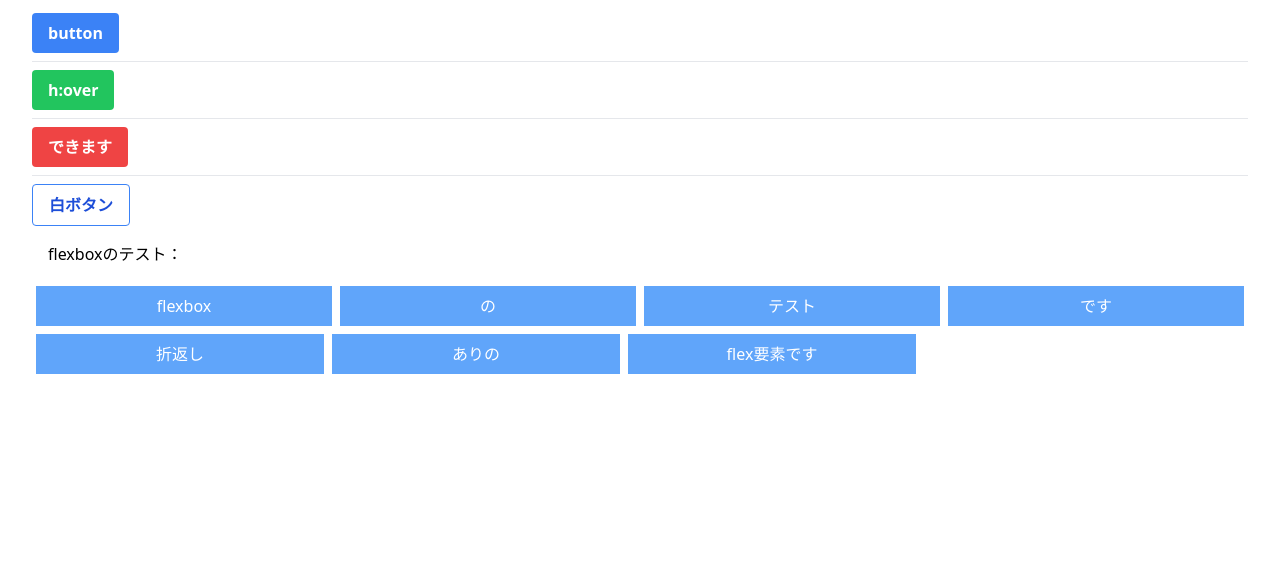
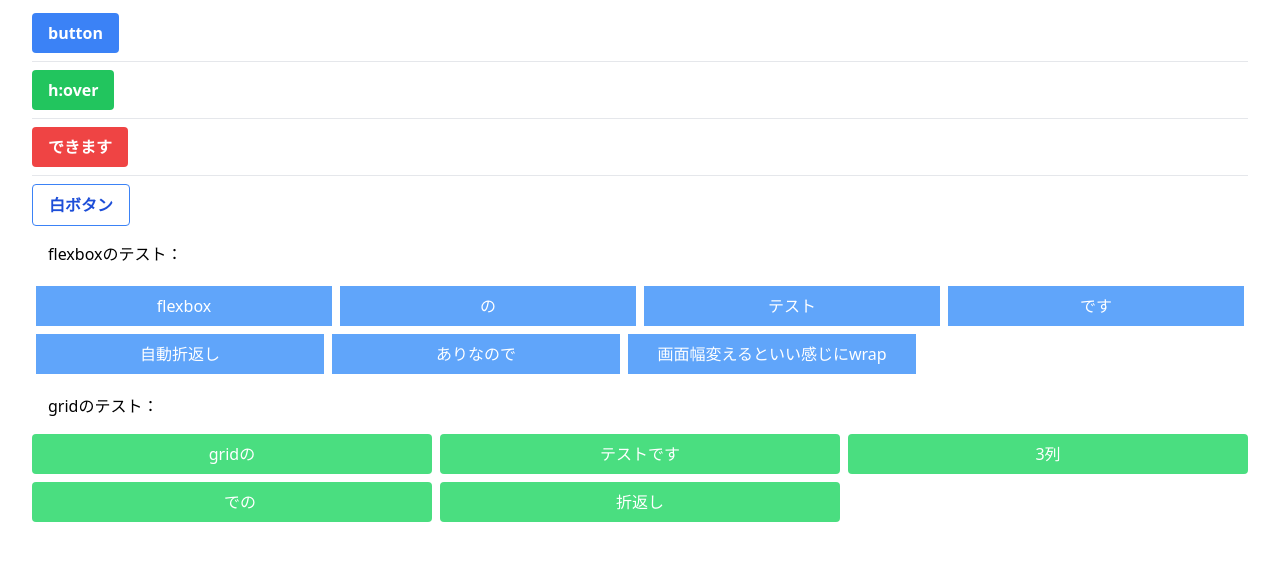
Before and after one commit to kugyu10/Tailwind_CSS_guide, a website: page src/index.html in a window 1280 px wide. Shown: the part 95-656 px from the top of the page. Drawn offline with Linux system fonts and the light colour scheme.

Commit message:
add grid test

```diff
--- a/src/index.html
+++ b/src/index.html
@@ -50,16 +50,35 @@
 
     <div class="flex flex-wrap">
       <div class="w-72 bg-blue-400 text-center text-white p-2 m-1">
-        折返し
+        自動折返し
       </div>
       <div class="w-72 bg-blue-400 text-center text-white p-2 m-1">
-        ありの
+        ありなので
       </div>
       <div class="w-72 bg-blue-400 text-center text-white p-2 m-1">
-        flex要素です
+        画面幅変えるといい感じにwrap
       </div>
     </div>
 
+    <h2 class="m-4">gridのテスト：</h2>
+    <div class="grid grid-cols-3 gap-2">
+      <div class="bg-green-400 text-center text-white p-2 rounded">
+        gridの
+      </div>
+      <div class="bg-green-400 text-center text-white p-2 rounded">
+        テストです
+      </div>
+      <div class="bg-green-400 text-center text-white p-2 rounded">
+        3列
+      </div>
+      <div class="bg-green-400 text-center text-white p-2 rounded">
+      　での
+      </div>
+      <div class="bg-green-400 text-center text-white p-2 rounded">
+        折返し
+      </div>
+
+    </div>
   </div>
 </body>
 
```
Also changed, not shown: dist/output.css.
